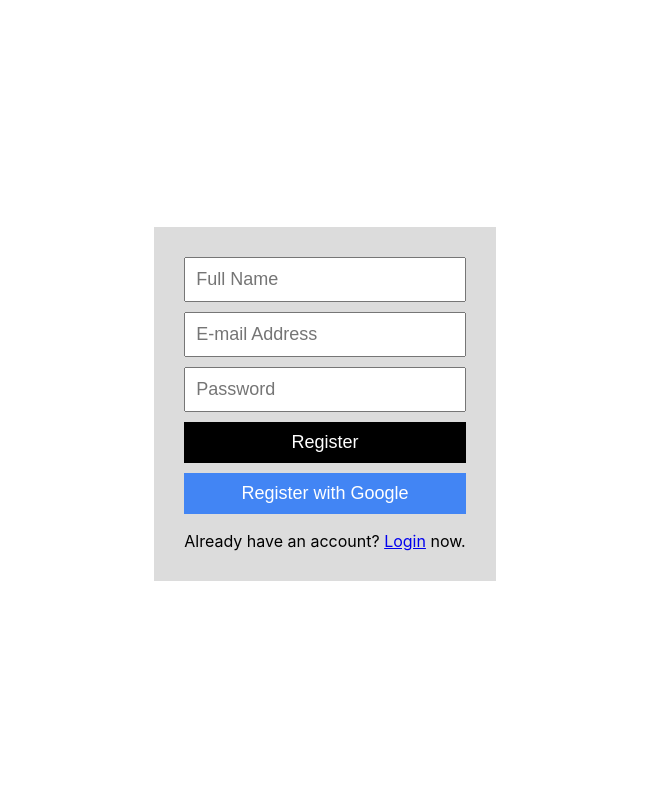
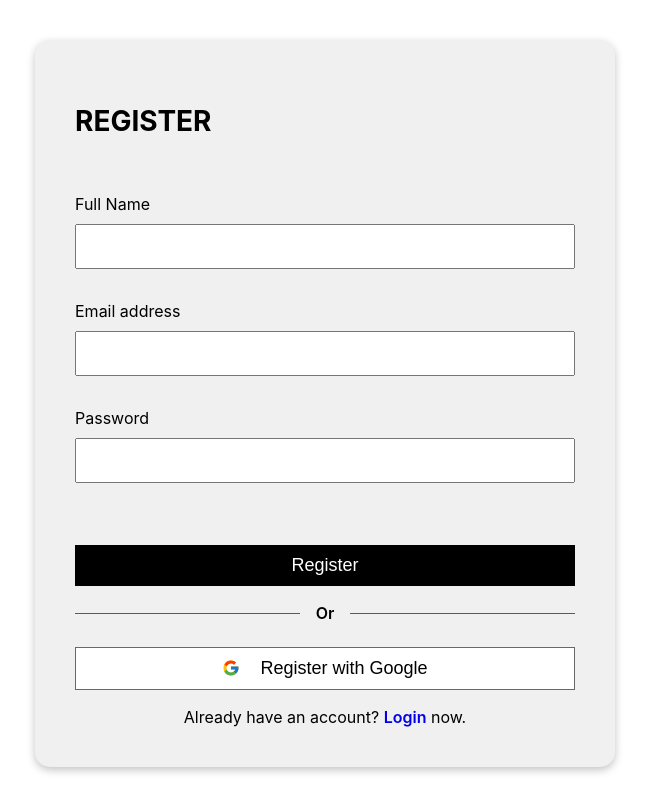
Before and after one commit to WillamNyunt/travel-logger, a React (Create React App) app: page /register in a window 1280 px wide. Shown: the whole page, without its empty margins (315-964 px from the left). Built offline with nearby package versions, Linux system fonts and the light colour scheme; no server answers.

Commit message:
Login page further style

```diff
--- a/src/Register.js
+++ b/src/Register.js
@@ -7,6 +7,7 @@ import {
   signInWithGoogle,
 } from "./firebase";
 import "./scss/Register.scss";
+import { FcGoogle } from "react-icons/fc";
 function Register() {
   const [email, setEmail] = useState("");
   const [password, setPassword] = useState("");
@@ -24,38 +25,40 @@ function Register() {
   return (
     <div className="register">
       <div className="register__container">
+        <h2 className="register__title">Register</h2>
+        <label className="register__label" forHTML="name">Full Name</label>
         <input
           type="text"
           className="register__textBox"
           value={name}
           onChange={(e) => setName(e.target.value)}
-          placeholder="Full Name"
         />
+         <label className="register__label" forHTML="email">Email address</label>
         <input
           type="text"
           className="register__textBox"
           value={email}
           onChange={(e) => setEmail(e.target.value)}
-          placeholder="E-mail Address"
         />
+         <label className="register__label" forHTML="password">Password</label>
         <input
           type="password"
           className="register__textBox"
           value={password}
           onChange={(e) => setPassword(e.target.value)}
-          placeholder="Password"
         />
         <button className="register__btn" onClick={register}>
           Register
         </button>
+        <div className="register__or">Or</div>
         <button
           className="register__btn register__google"
           onClick={signInWithGoogle}
-        >
+        ><FcGoogle/>
           Register with Google
         </button>
         <div>
-          Already have an account? <Link to="/">Login</Link> now.
+          Already have an account? <Link className="register__link" to="/">Login</Link> now.
         </div>
       </div>
     </div>
--- a/src/Reset.js
+++ b/src/Reset.js
@@ -15,12 +15,13 @@ function Reset() {
   return (
     <div className="reset">
       <div className="reset__container">
+        <h2 className="reset__title">Reset password</h2>
+        <label forHtml="email" className="reset__label">E-mail address</label>
         <input
           type="text"
           className="reset__textBox"
           value={email}
           onChange={(e) => setEmail(e.target.value)}
-          placeholder="E-mail Address"
         />
         <button
           className="reset__btn"
@@ -29,7 +30,7 @@ function Reset() {
           Send password reset email
         </button>
         <div>
-          Don't have an account? <Link to="/register">Register</Link> now.
+          Don't have an account? <Link className="reset__link" to="/register">Register</Link> now.
         </div>
       </div>
     </div>
--- a/src/scss/Login.scss
+++ b/src/scss/Login.scss
@@ -20,6 +20,9 @@
     padding: 10px;
     font-size: 18px;
     margin-bottom: 32px;
+    &:last-of-type {
+      margin-bottom: 62px;
+  }
 
   }
   .login__btn {
@@ -29,6 +32,9 @@
     border: none;
     color: white;
     background-color: black;
+    &:hover {
+      cursor: pointer;
+  }
   }
   .login__google {
     background-color: #fff;
@@ -38,6 +44,10 @@
     align-items: center;
     column-gap: 20px;
     justify-content: center;
+    border: 1px solid rgb(104, 104, 104);
+    &:hover {
+      cursor: pointer;
+  }
   }
   .login div {
     margin-top: 7px;
@@ -86,5 +96,5 @@
   text-transform: uppercase;
   font-size: 28px;
   align-self: flex-start;
-  margin-bottom: 36px;
+  margin-bottom: 56px;
 }
--- a/src/scss/Register.scss
+++ b/src/scss/Register.scss
@@ -9,13 +9,20 @@
     display: flex;
     flex-direction: column;
     text-align: center;
-    background-color: #dcdcdc;
-    padding: 30px;
+    background-color: #f0f0f0;
+    padding: 40px;
+    max-width: 500px;
+    width: 100%;
+    border-radius: 15px;
+    box-shadow: rgba(0, 0, 0, 0.24) 0px 3px 8px;
 }
 .register__textBox {
     padding: 10px;
     font-size: 18px;
-    margin-bottom: 10px;
+    margin-bottom: 32px;
+    &:last-of-type {
+        margin-bottom: 62px;
+    }
 }
 .register__btn {
     padding: 10px;
@@ -24,10 +31,70 @@
     border: none;
     color: white;
     background-color: black;
+    &:hover {
+        cursor: pointer;
+    }
 }
 .register__google {
-    background-color: #4285f4;
+    background-color: #fff;
+    color: black;
+    display: flex;
+    flex-direction: row;
+    align-items: center;
+    column-gap: 20px;
+    justify-content: center;
+    border: 1px solid rgb(104, 104, 104);
+    &:hover {
+        cursor: pointer;
+    }
 }
 .register div {
     margin-top: 7px;
 }
+
+.register__label {
+    display: flex;
+    flex-direction: row;
+    justify-content: space-between;
+    margin-bottom: 10px;
+}
+
+.register__link {
+    text-decoration: none;
+    &:visited {
+      color: rgb(2, 6, 35);
+    }
+    font-weight: 600;
+}
+
+.register__title {
+    text-transform: uppercase;
+    font-size: 28px;
+    align-self: flex-start;
+    margin-bottom: 56px;
+  }
+
+
+  .register__or {
+    width: 100%;
+    font-weight: 600;
+    color: black;
+    margin-block: 1.5rem;
+    text-align: center;
+    position: relative;
+
+    &:before, &:after {
+      content: "";
+      position: absolute;
+      top: 50%;
+      height: 1px;
+      width: 45%;
+      background-color: rgb(91, 91, 91);
+    }
+    &:before {
+      left: 0;
+    }
+    &:after {
+      right: 0;
+    }
+  }
--- a/src/scss/Reset.scss
+++ b/src/scss/Reset.scss
@@ -9,13 +9,17 @@
     display: flex;
     flex-direction: column;
     text-align: center;
-    background-color: #dcdcdc;
-    padding: 30px;
+    background-color: #f1f1f1;
+    padding: 40px;
+    max-width: 500px;
+    width: 100%;
+    border-radius: 15px;
+    box-shadow: rgba(0, 0, 0, 0.24) 0px 3px 8px;
   }
   .reset__textBox {
     padding: 10px;
     font-size: 18px;
-    margin-bottom: 10px;
+    margin-bottom: 62px;
   }
   .reset__btn {
     padding: 10px;
@@ -28,3 +32,25 @@
   .reset div {
     margin-top: 7px;
   }
+
+  .reset__link {
+    text-decoration: none;
+    &:visited {
+      color: rgb(2, 6, 35);
+    }
+    font-weight: 600;
+  }
+
+  .reset__label {
+    display: flex;
+    flex-direction: row;
+    justify-content: space-between;
+    margin-bottom: 10px;
+  }
+
+  .reset__title {
+    text-transform: uppercase;
+    font-size: 28px;
+    align-self: flex-start;
+    margin-bottom: 56px;
+  }
```
Lines whose indentation alone changed are shown as unchanged.
